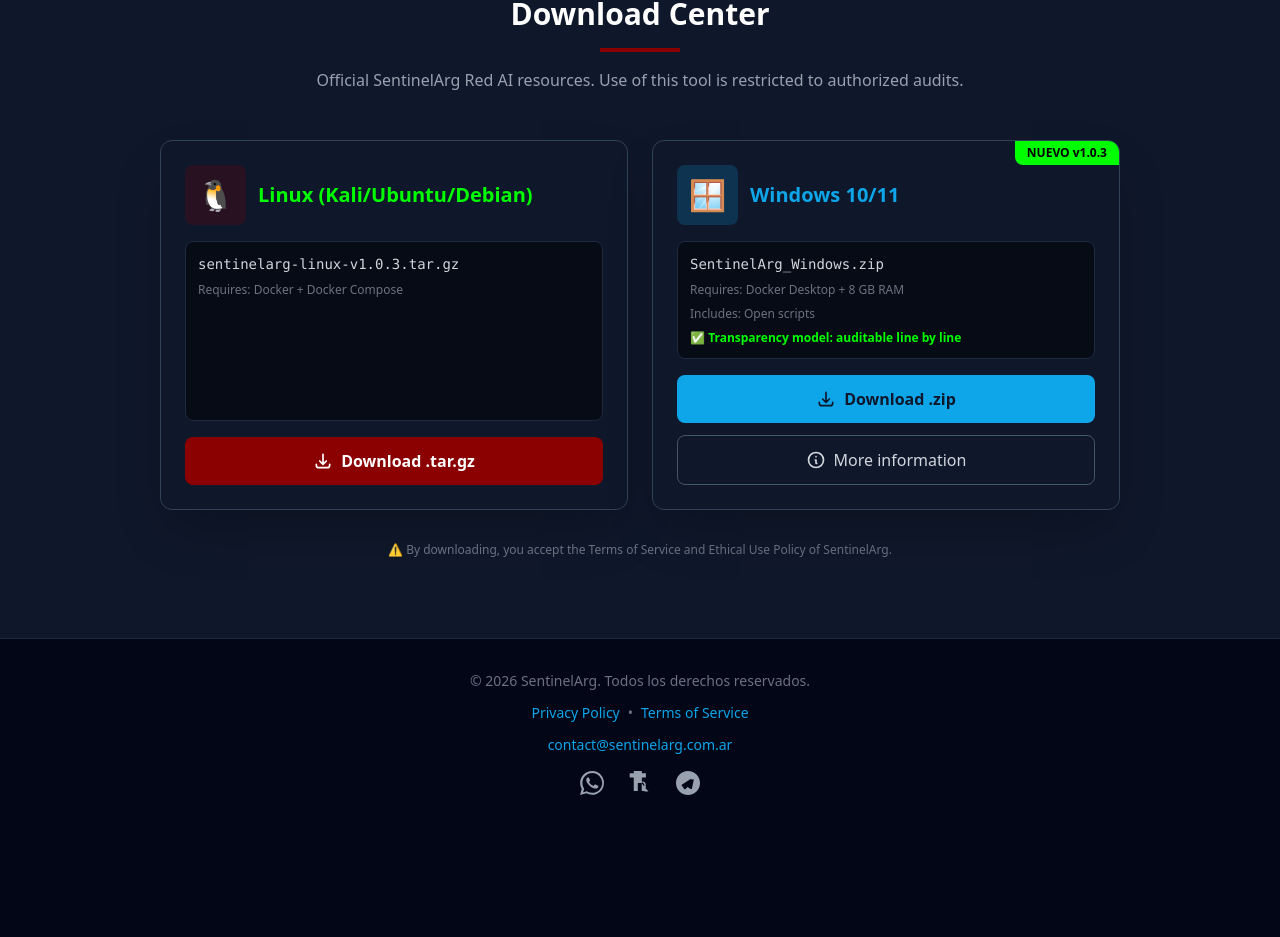
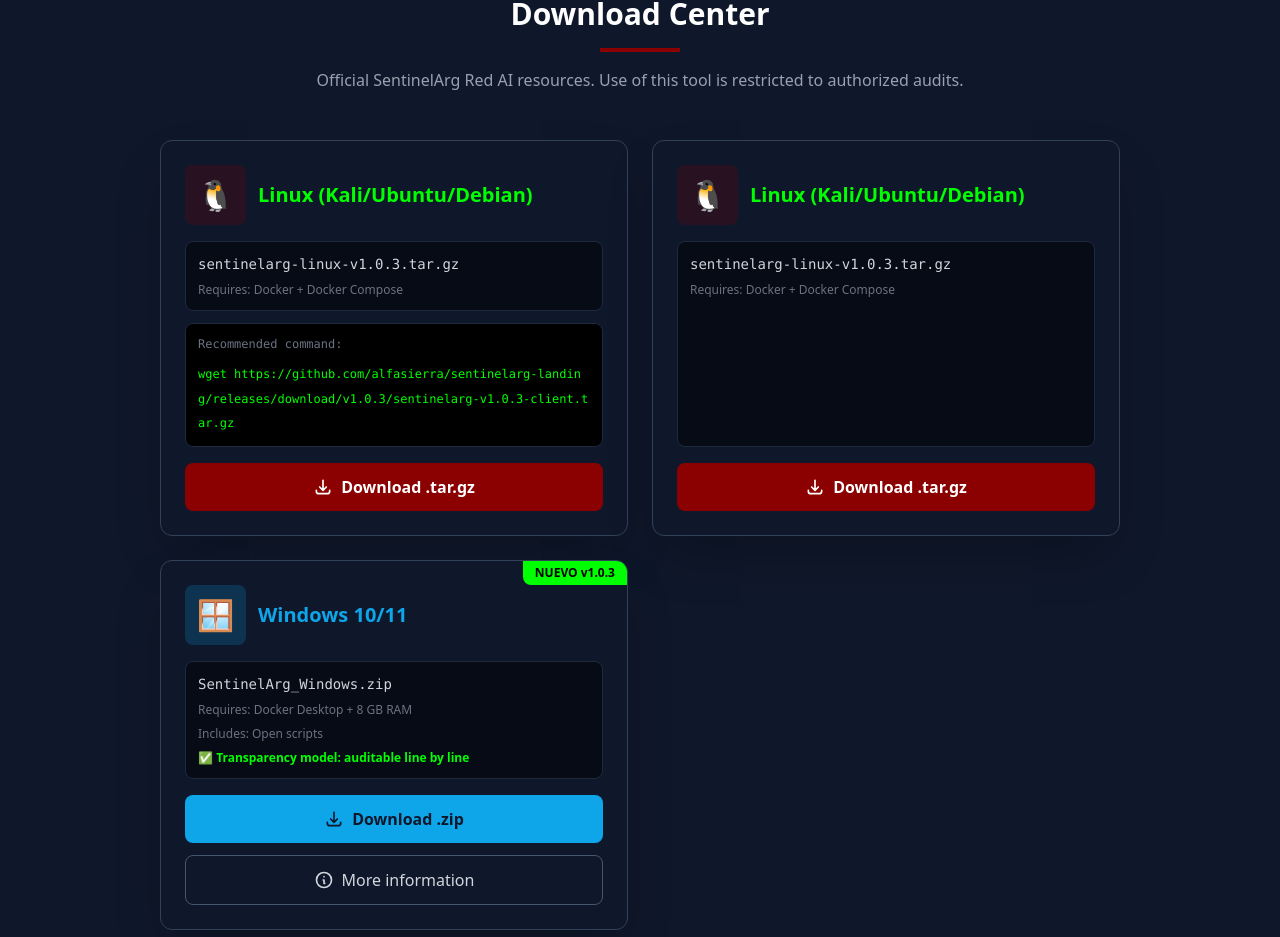
Before and after one commit to alfasierra/sentinelarg-landing, a React (Vite) app: page / in a window 1280 px wide. Shown: the part 7193-8130 px from the top of the page. Before the commit the page ends 8020 px from the top, so only its background shows below. Built offline with nearby package versions, Linux system fonts and the light colour scheme.

Commit message:
Implement copy command feature for Linux wget
Added functionality to copy Linux wget command to clipboard with feedback.

```diff
--- a/src/App.jsx
+++ b/src/App.jsx
@@ -20,12 +20,26 @@ function App() {
   const [showWindowsInfoModal, setShowWindowsInfoModal] = useState(false);
   const [activeTab, setActiveTab] = useState('readme');
 
+  const [linuxCopied, setLinuxCopied] = useState(false);
+
+  const copyLinuxCmd = async () => {
+    try {
+      await navigator.clipboard.writeText(LINUX_WGET_CMD);
+      setLinuxCopied(true);
+      setTimeout(() => setLinuxCopied(false), 2500);
+    } catch (err) {
+      console.error('Error al copiar:', err);
+    }
+  };
   useEffect(() => {
     document.documentElement.lang = i18n.language;
   }, [i18n.language]);
 
   const MP_LINK = "https://mpago.li/28jgy5y";
   const CREEM_LINK = "https://www.creem.io/payment/prod_3NR3RvGfTxihTnT8KfDHY4";
+
+  const LINUX_RELEASE_URL = "https://github.com/alfasierra/sentinelarg-landing/releases/download/v1.0.3/sentinelarg-v1.0.3-client.tar.gz";
+  const LINUX_WGET_CMD = `wget ${LINUX_RELEASE_URL}`;
 
   const handleSubmit = async (e) => {
     e.preventDefault();
@@ -558,6 +572,42 @@ function App() {
                 </div>
                 <h3 className="text-xl font-bold text-[#00FF00]">{t('downloads.linux.title', 'Linux (Kali/Ubuntu/Debian)')}</h3>
               </div>
+
+              <div className="bg-black/50 rounded-lg p-3 border border-slate-800 mb-3">
+                <p className="text-gray-300 font-mono text-sm mb-2">{t('downloads.linux.file', 'sentinelarg-linux-v1.0.3.tar.gz')}</p>
+                <p className="text-gray-500 text-xs">{t('downloads.linux.requires', 'Requiere: Docker + Docker Compose')}</p>
+              </div>
+
+              {/* Nuevo bloque: comando wget recomendado */}
+              <div className="bg-black rounded-lg p-3 border border-slate-800 mb-4 relative group flex-grow">
+                <p className="text-gray-500 text-xs font-mono mb-2">{t('downloads.linux.wgetLabel', 'Se recomienda ejecutar:')}</p>
+                <code className="text-[#00FF00] font-mono text-xs break-all leading-relaxed">
+                  {LINUX_WGET_CMD}
+                </code>
+                <button
+                  onClick={copyLinuxCmd}
+                  className={`absolute top-2 right-2 text-xs px-3 py-1.5 rounded border transition ${
+                    linuxCopied
+                      ? 'bg-[#00FF00] text-black border-[#00FF00] opacity-100'
+                      : 'bg-slate-800 hover:bg-slate-700 text-gray-300 border-slate-600 opacity-0 group-hover:opacity-100'
+                  }`}
+                >
+                  {linuxCopied ? t('downloads.linux.wgetCopied', '✓ Copiado') : t('downloads.linux.wgetCopy', 'Copiar')}
+                </button>
+              </div>
+
+              <a href={LINUX_RELEASE_URL} className="w-full bg-[#8B0000] hover:bg-red-800 text-white font-bold py-3 px-4 rounded-lg transition flex items-center justify-center gap-2">
+                <svg className="w-5 h-5" fill="none" stroke="currentColor" viewBox="0 0 24 24"><path strokeLinecap="round" strokeLinejoin="round" strokeWidth={2} d="M4 16v1a3 3 0 003 3h10a3 3 0 003-3v-1m-4-4l-4 4m0 0l-4-4m4 4V4" /></svg>
+                {t('downloads.linux.btn', 'Descargar .tar.gz')}
+              </a>
+            </div>
+            <div className="bg-slate-900 rounded-xl border border-slate-700 p-6 shadow-2xl flex flex-col">
+              <div className="flex items-center gap-3 mb-4">
+                <div className="p-3 bg-[#8B0000]/20 rounded-lg">
+                  <span className="text-3xl">🐧</span>
+                </div>
+                <h3 className="text-xl font-bold text-[#00FF00]">{t('downloads.linux.title', 'Linux (Kali/Ubuntu/Debian)')}</h3>
+              </div>
               <div className="bg-black/50 rounded-lg p-3 border border-slate-800 mb-4 flex-grow">
                 <p className="text-gray-300 font-mono text-sm mb-2">{t('downloads.linux.file', 'sentinelarg-linux-v1.0.3.tar.gz')}</p>
                 <p className="text-gray-500 text-xs">{t('downloads.linux.requires', 'Requiere: Docker + Docker Compose')}</p>
```
